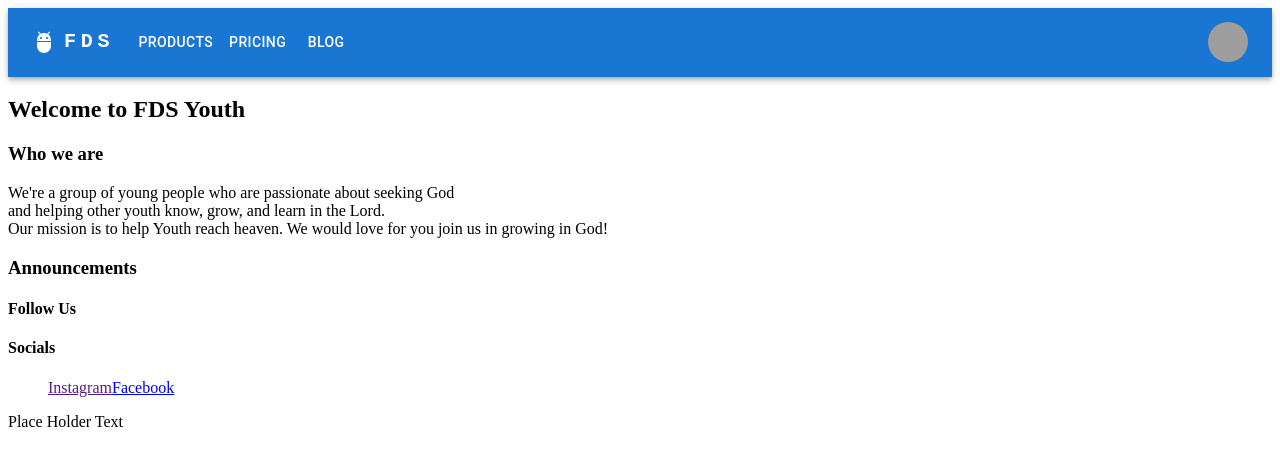
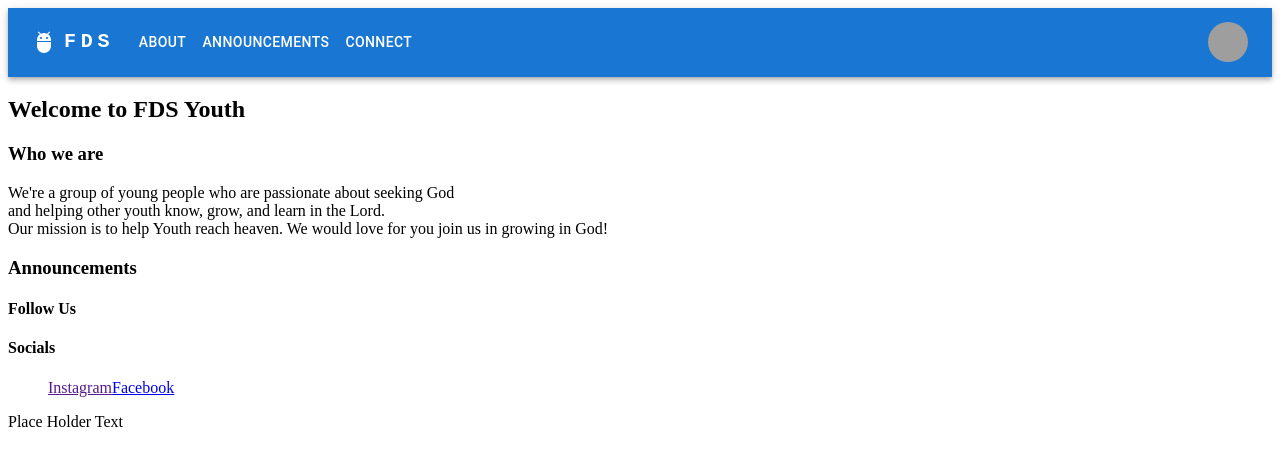
Before and after one commit to bsarango/fds_youth_site, a React (Vite) app: page / in a window 1280 px wide. Shown: the top 466 px of the page. Built offline with nearby package versions, Linux system fonts and the light colour scheme; grey boxes are pictures that could not be loaded.

Commit message:
pages list updated in Navbar component - changed to About, Announcements, and Connect

```diff
--- a/src/components/Navbar.jsx
+++ b/src/components/Navbar.jsx
@@ -13,7 +13,7 @@ import Tooltip from '@mui/material/Tooltip';
 import MenuItem from '@mui/material/MenuItem';
 import AdbIcon from '@mui/icons-material/Adb';
 
-const pages = ['Products', 'Pricing', 'Blog'];
+const pages = ['About', 'Announcements', 'Connect'];
 const settings = ['Profile', 'Account', 'Dashboard', 'Logout'];
 
 function Navbar() {
```
